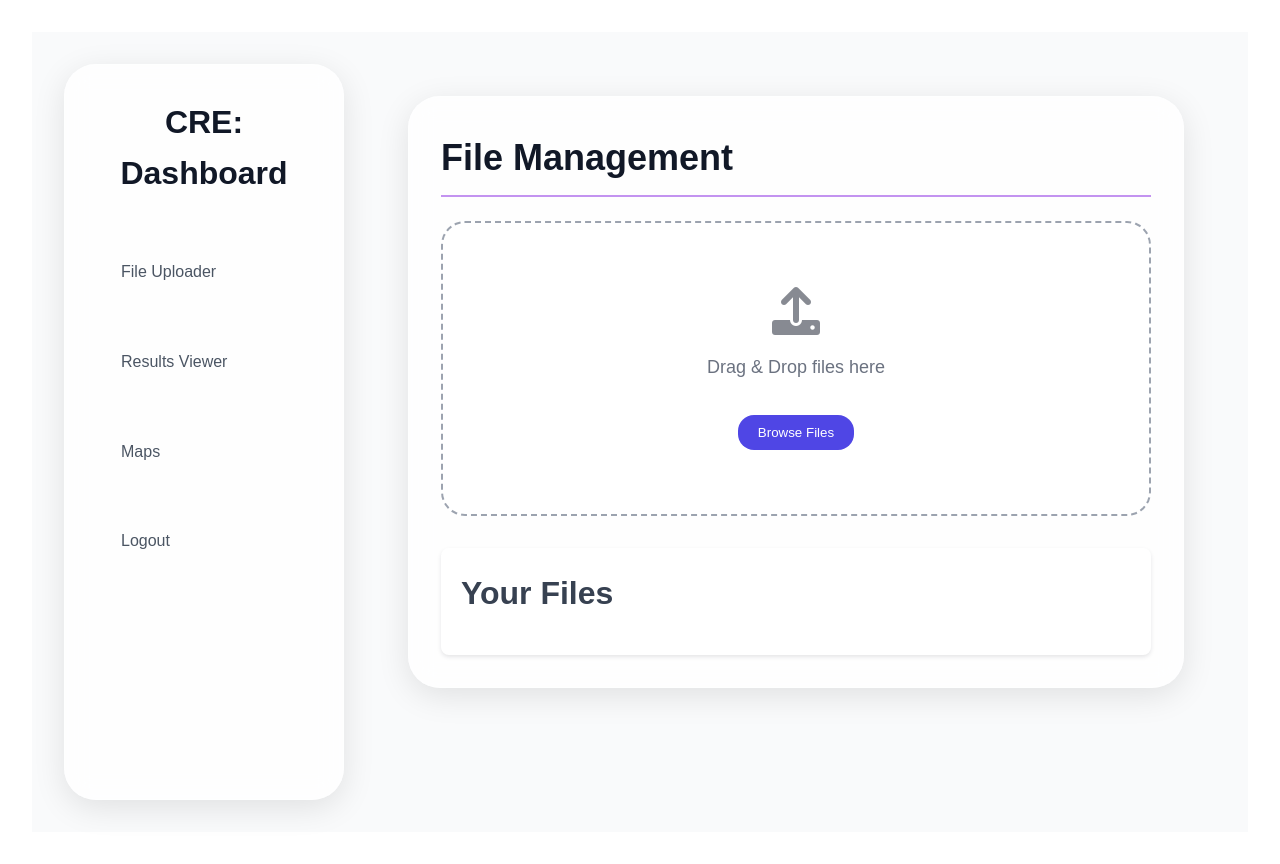
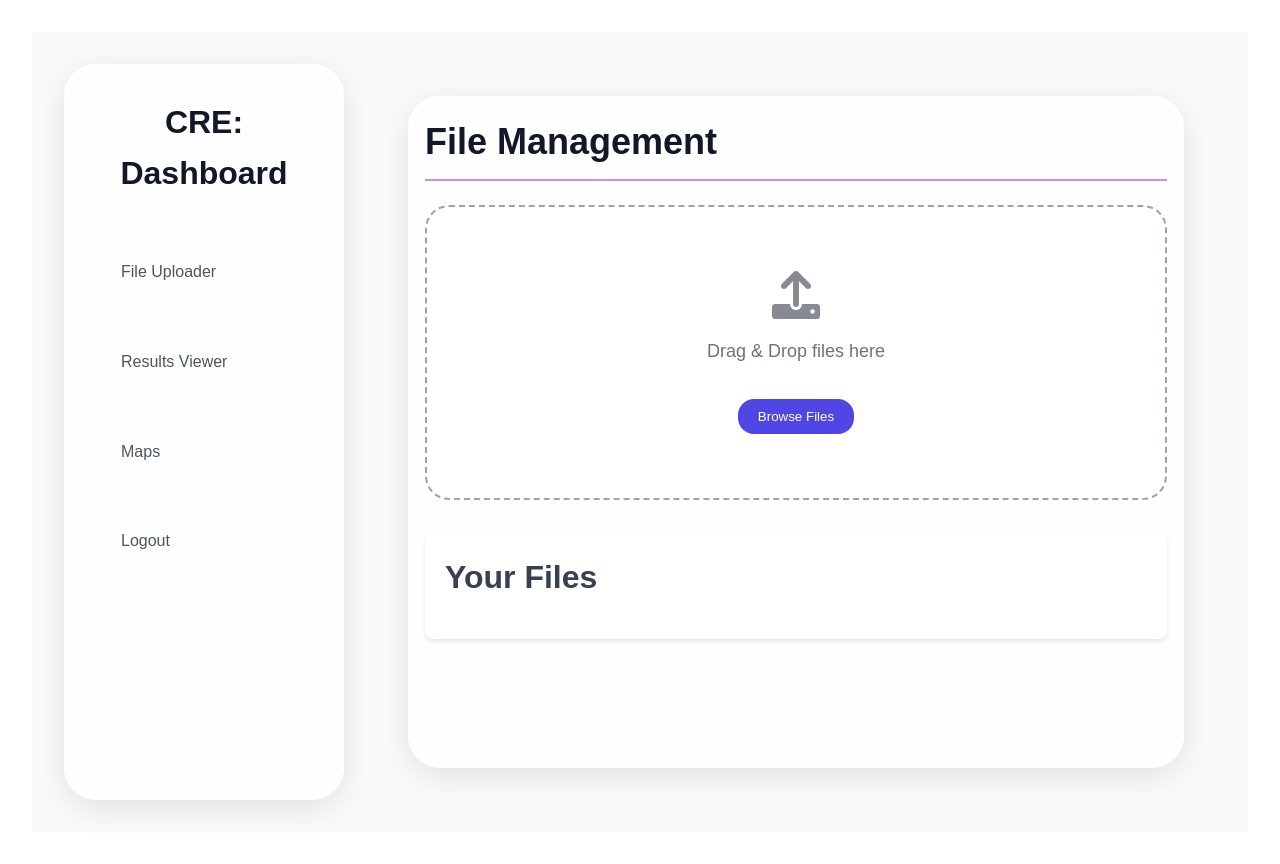
Before and after one commit to jaycewalzer1/rr-tool2, a Flask app: template templates/dashboard/files.html in a window 1280 px wide. Run offline with Flask 3, Linux system fonts and the light colour scheme; the template is opened without the code that fills it, so the values that code supplies are empty; parts of the project's set-up code (start-up, migrations or seed data) failed here and were passed over.

Commit message:
Update dashboard.css

```diff
--- a/static/css/dashboard.css
+++ b/static/css/dashboard.css
@@ -1,11 +1,11 @@
 /* DASHBOARD WRAPPER */
 .dashboard-wrapper {
     display: flex;
-    flex-wrap: wrap;
     min-height: 100vh;
     background-color: var(--white-light);
     padding: 2rem;
     gap: 2rem;
+    position: relative;
 }
 
 /* SIDEBAR */
@@ -17,8 +17,12 @@
     box-shadow: var(--glass-shadow);
     border: 1px solid rgba(255, 255, 255, 0.2);
     border-radius: var(--radius-xl);
+    position: sticky;
+    top: 2rem;
+    min-height: calc(100vh - 4rem);
 }
 
+/* SIDEBAR */
 .sidebar h2 {
     color: var(--black);
     margin-bottom: 1.5rem;
@@ -45,10 +49,13 @@
 
 /* MAIN CONTENT */
 .main {
-    flex: 1 1 0;
+    flex: 1;
+    min-width: 0; /* Prevents content from overflowing */
     padding: 2rem;
-    max-width: 1200px;
-    margin: 0 auto;
+    max-width: 100%;
+    overflow-x: auto;
+    display: flex;
+    flex-direction: column;
 }
 
 /* SECTION HEADER */
@@ -89,6 +96,9 @@
     border: 1px solid rgba(255, 255, 255, 0.2);
     padding: 2rem;
     box-shadow: var(--glass-shadow);
+    flex: 1;
+    min-width: 0;
+    padding: 1rem;
 }
 
 .content-box p {
```
